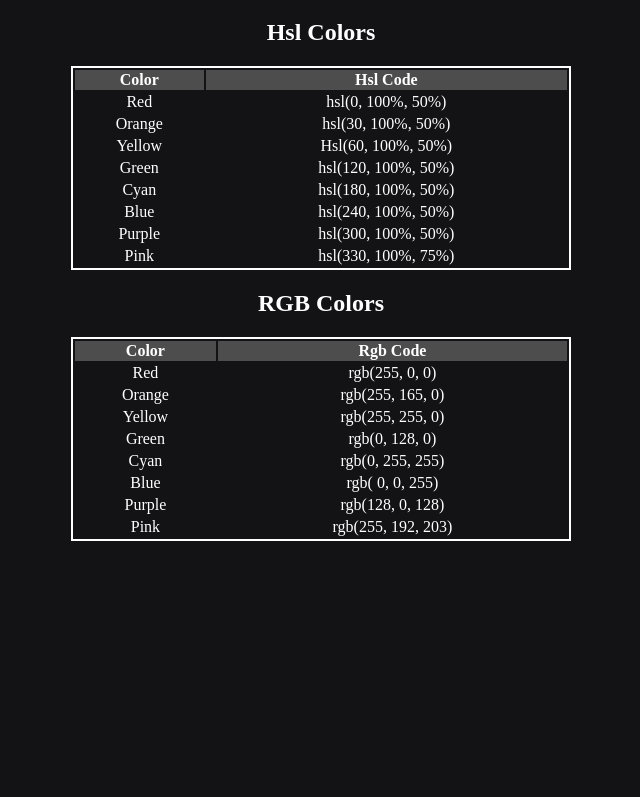
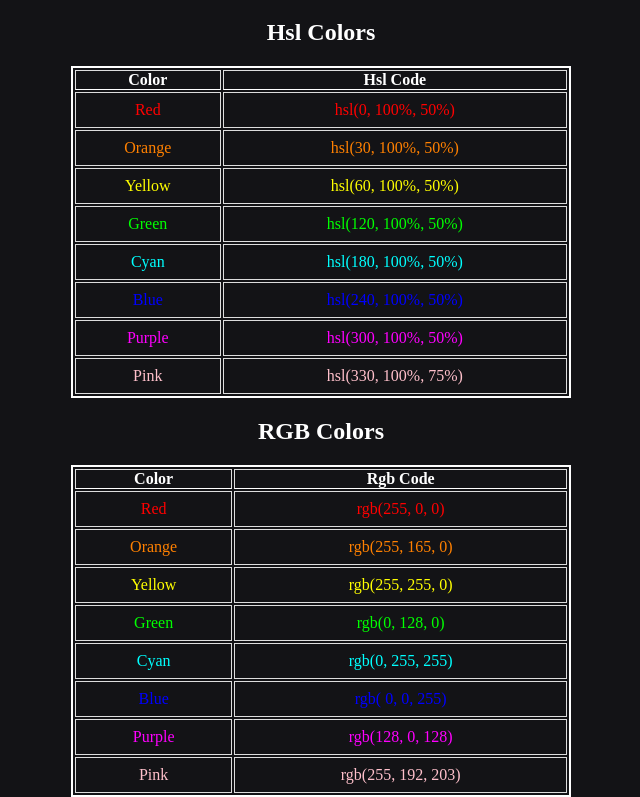
Before and after one commit to ashraf00963/cheastsheetcolor, a plain HTML site: page index.html in a window 1280 px wide. Shown: the part 61-858 px from the top of the page, without its empty margins (319-959 px from the left). Before the commit the page ends 800 px from the top, so only its background shows below. Drawn offline with Linux system fonts and the light colour scheme.

Commit message:
table is finished

```diff
--- a/index.html
+++ b/index.html
@@ -1,6 +1,8 @@
 <!DOCTYPE html>
 <html>
     <head>
+        <meta charset="UTF-8">
+        <meta name="viewport" content="width=device-width, initial-scale=1.0">
         <title>Html element table</title>
         <link href="styles.css" rel="stylesheet">
     </head>
@@ -15,35 +17,35 @@
             <tbody>
                 <tr class="red">
                     <td>Red</td>
-                    <td>hsl(0, 100%, 50%)</td>
+                    <td class="color-code" onclick="copyToClipboard('hsl(0, 100%, 50%)')">hsl(0, 100%, 50%)</td>
                 </tr>
                 <tr class="orange">
                     <td>Orange</td>
-                    <td>hsl(30, 100%, 50%)</td>
+                    <td class="color-code" onclick="copyToClipboard('hsl(30, 100%, 50%)')">hsl(30, 100%, 50%)</td>
                 </tr>
-                <tr class="Yellow">
+                <tr class="yellow">
                     <td>Yellow</td>
-                    <td>Hsl(60, 100%, 50%)</td>
+                    <td class="color-code" onclick="copyToClipboard('hsl(60, 100%, 50%)')">hsl(60, 100%, 50%)</td>
                 </tr>
-                <tr class="Green">
+                <tr class="green">
                     <td>Green</td>
-                    <td>hsl(120, 100%, 50%)</td>
+                    <td class="color-code" onclick="copyToClipboard('hsl(120, 100%, 50%)')">hsl(120, 100%, 50%)</td>
                 </tr>
-                <tr class="Cyan">
+                <tr class="cyan">
                     <td>Cyan</td>
-                    <td>hsl(180, 100%, 50%)</td>
+                    <td class="color-code" onclick="copyToClipboard('hsl(180, 100%, 50%)')">hsl(180, 100%, 50%)</td>
                 </tr>
-                <tr class="Blue">
+                <tr class="blue">
                     <td>Blue</td>
-                    <td>hsl(240, 100%, 50%)</td>
+                    <td class="color-code" onclick="copyToClipboard('hsl(240, 100%, 50%)')">hsl(240, 100%, 50%)</td>
                 </tr>
-                <tr class="Purple">
+                <tr class="purple">
                     <td>Purple</td>
-                    <td>hsl(300, 100%, 50%)</td>
+                    <td class="color-code" onclick="copyToClipboard('hsl(300, 100%, 50%)')">hsl(300, 100%, 50%)</td>
                 </tr>
-                <tr class="Pink">
+                <tr class="pink">
                     <td>Pink</td>
-                    <td>hsl(330, 100%, 75%)</td>
+                    <td class="color-code" onclick="copyToClipboard('hsl(330, 100%, 75%)')">hsl(330, 100%, 75%)</td>
                 </tr>
             </tbody>
         </table>
@@ -56,37 +58,48 @@
             <tbody>
                 <tr class="red">
                     <td>Red</td>
-                    <td>rgb(255, 0, 0)</td>
+                    <td class="color-code" onclick="copyToClipboard('rgb(255, 0, 0)')">rgb(255, 0, 0)</td>
                 </tr>
                 <tr class="orange">
                     <td>Orange</td>
-                    <td>rgb(255, 165, 0)</td>
+                    <td class="color-code" onclick="copyToClipboard('rgb(255, 165, 0)')">rgb(255, 165, 0)</td>
                 </tr>
-                <tr class="Yellow">
+                <tr class="yellow">
                     <td>Yellow</td>
-                    <td>rgb(255, 255, 0)</td>
+                    <td class="color-code" onclick="copyToClipboard('rgb(255, 255, 0)')">rgb(255, 255, 0)</td>
                 </tr>
-                <tr class="Green">
+                <tr class="green">
                     <td>Green</td>
-                    <td>rgb(0, 128, 0)</td>
+                    <td class="color-code" onclick="copyToClipboard('rgb(0, 128, 0)')">rgb(0, 128, 0)</td>
                 </tr>
-                <tr class="Cyan">
+                <tr class="cyan">
                     <td>Cyan</td>
-                    <td>rgb(0, 255, 255)</td>
+                    <td class="color-code" onclick="copyToClipboard('rgb(0, 255, 255)')">rgb(0, 255, 255)</td>
                 </tr>
-                <tr class="Blue">
+                <tr class="blue">
                     <td>Blue</td>
-                    <td>rgb( 0, 0, 255)</td>
+                    <td class="color-code" onclick="copyToClipboard('rgb( 0, 0, 255)')">rgb( 0, 0, 255)</td>
                 </tr>
-                <tr class="Purple">
+                <tr class="purple">
                     <td>Purple</td>
-                    <td>rgb(128, 0, 128)</td>
+                    <td class="color-code" onclick="copyToClipboard('rgb(128, 0, 128)')">rgb(128, 0, 128)</td>
                 </tr>
-                <tr class="Pink">
+                <tr class="pink">
                     <td>Pink</td>
-                    <td>rgb(255, 192, 203)</td>
+                    <td class="color-code" onclick="copyToClipboard('rgb(255, 192, 203)')">rgb(255, 192, 203)</td>
                 </tr>
             </tbody>
         </table>
+        <script>
+            function copyToClipboard(text) {
+              const textarea = document.createElement('textarea');
+              textarea.value = text;
+              document.body.appendChild(textarea);
+              textarea.select();
+              document.execCommand('copy');
+              document.body.removeChild(textarea);
+              alert('Copied to clipboard: ' + text);
+            }
+        </script>
     </body>
 </html>
--- a/styles.css
+++ b/styles.css
@@ -1,6 +1,8 @@
 body {
     color: hsl(0, 0%, 100%);
-    background-color: hsl(240, 8%, 8%)
+    background-color: hsl(240, 8%, 8%);
+    margin: 0;
+    padding: 0;;
 }
 
 h1 {
@@ -15,12 +17,56 @@ table {
     border: 2px solid hsl(0, 0%, 100%);
     width: 500px;
     margin: 0 auto;
+    padding: 0;
 }
 
 thead{
-    background-color: hsl(0, 0%, 30%);
+    padding: 0;
+}
+
+th, td {
+    border: 1px solid #ddd; /* Add borders to cells */
+    padding: 8px;
+}
+
+th {
+    padding: 0;
+    border-bottom: 1px solid hsl(0, 0%, 100%);
 }
 
 td {
     text-align: center;
+
 }
+
+.red {
+    color: hsl(0, 100%, 50%);
+}
+
+.orange {
+    color: hsl(30, 100%, 50%);
+}
+
+.yellow {
+    color: hsl(60, 100%, 50%);
+}
+
+.green {
+    color: hsl(120, 100%, 50%);
+}
+
+.cyan {
+    color: hsl(180, 100%, 50%);
+}
+
+.blue {
+    color: hsl(240, 100%, 50%);
+}
+
+.purple {
+    color: hsl(300, 100%, 50%);
+}
+
+.pink {
+    color: rgb(255, 192, 203);
+}
```
